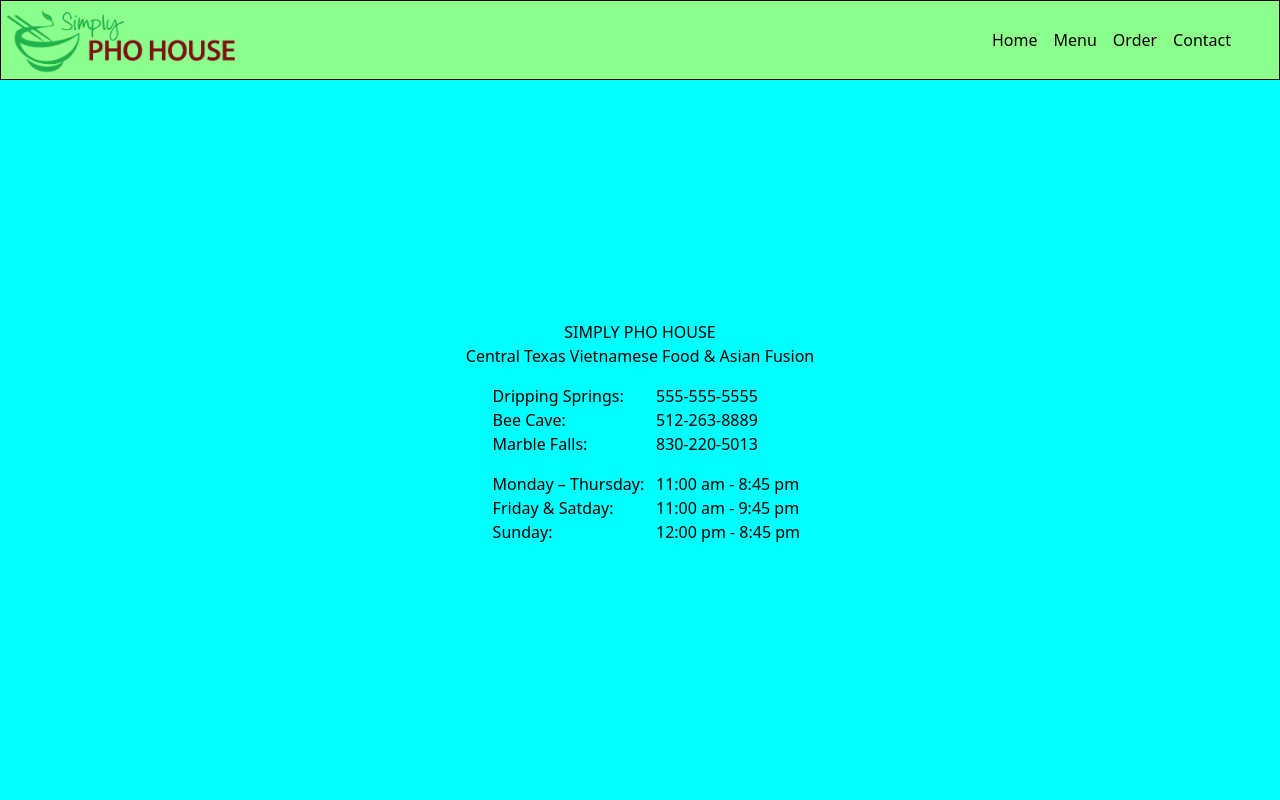
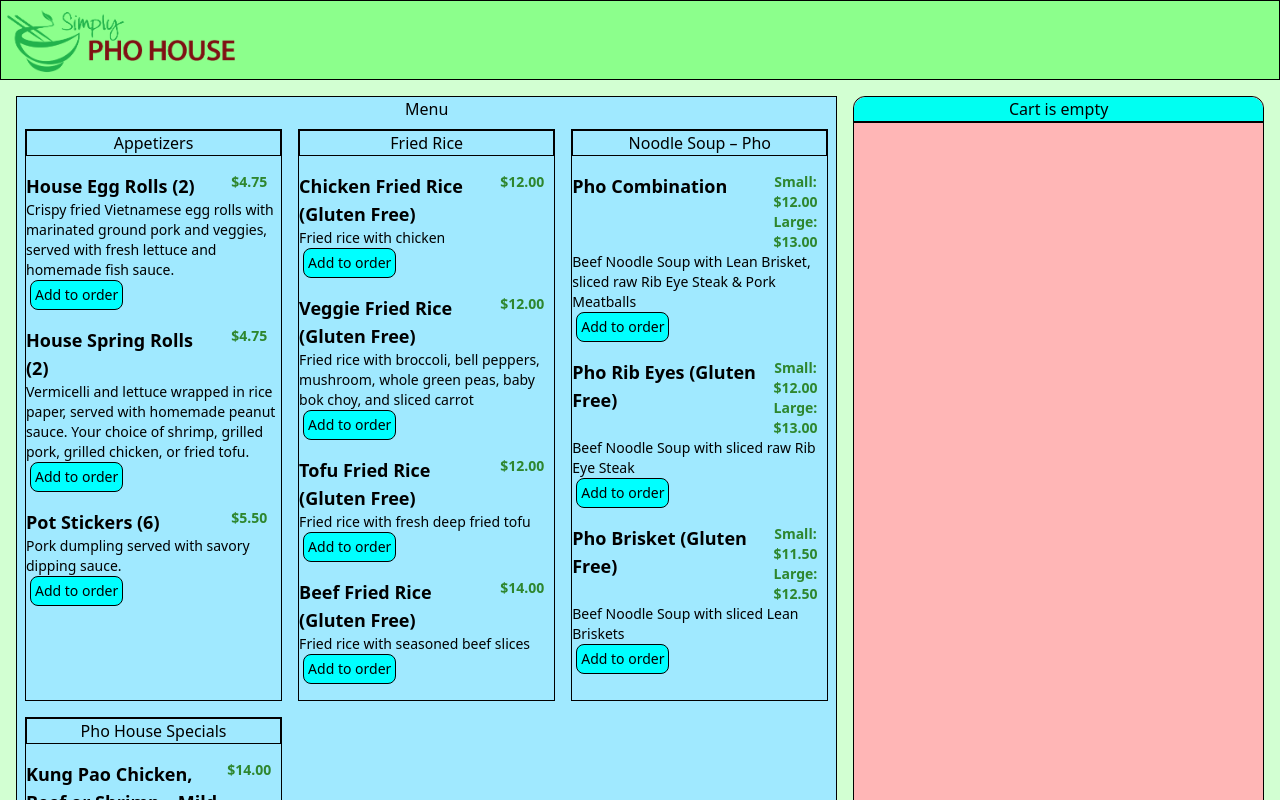
Before and after one commit to fremen432/ReactJS-Restaurant-Website, a React (Create React App) app: page /order in a window 1280 px wide. Built offline with nearby package versions, Linux system fonts and the light colour scheme.

Commit message:
fixed navigation between two pages

```diff
--- a/src/App.js
+++ b/src/App.js
@@ -1,9 +1,6 @@
 import './App.scss';
 
-// import Router from 'react-router-dom'
-import { BrowserRouter as Router, Route, Switch } from 'react-router-dom';
-import { useState } from 'react';
-
+import { BrowserRouter as Router, Routes, Route } from 'react-router-dom';
 
 //  Page imports
 import Homepage from './pages/HomePage/HomePage';
@@ -11,21 +8,14 @@
 
 function App() {
 
-  const [cartItems, setCartItems] = useState([]);
-
   return (
     <div className="App">
-
-      <Homepage />
-      {/* <OrderPage countCartItems={cartItems.length}/> */}
-
-
-      {/* <Router>
-        <Switch>
-          <Route exact path='/' component={Homepage}/>
-        </Switch>
-      </Router> */}
-
+      <Router>
+        <Routes>
+          <Route exact path='/' element={<Homepage />} />
+          <Route exact path='/order' element={<OrderPage />} />
+        </Routes>
+      </Router>
     </div>
   );
 }
--- a/src/pages/HomePage/components/Header/Header.jsx
+++ b/src/pages/HomePage/components/Header/Header.jsx
@@ -2,9 +2,9 @@
     <li className="dropdown">
         <span>Order</span>
         <ul className="dropdown-content">
-            <li className="dropdown-location"><a href="#">Dripping Springs</a></li>
-            <li className="dropdown-location"><a href="#">Bee Cave</a></li>
-            <li className="dropdown-location"><a href="#">Marble Falls</a></li>
+            <li className="dropdown-location"><a href="/order">Dripping Springs</a></li>
+            <li className="dropdown-location"><a href="/order">Bee Cave</a></li>
+            <li className="dropdown-location"><a href="/order">Marble Falls</a></li>
         </ul>
     </li>
 
@@ -12,14 +12,14 @@
     return (
         <div id="SECTION__Header" className="Header box">
             <div className="logo">
-            <a href="#Home">
+                <a href="/">
                     <img className="" src="assets/Simply-Pho-House.png" alt="restaurant logo" />
                 </a>
             </div>
             <ul className="navbar_elements">
                 <li><a href="#Home">Home</a></li>
                 <li><a href="#Menu">Menu</a></li>
-            <DropDown/>
+                <DropDown />
                 <li><a href="#Contact">Contact</a></li>
             </ul>
         </div>
--- a/src/pages/OrderPage/components/Header/Header.jsx
+++ b/src/pages/OrderPage/components/Header/Header.jsx
@@ -11,7 +11,7 @@
     return (
         <div id="SECTION__Header" className=" OrderPage_Header Header box flex justify-between cbm-green">
             <div className="logo">
-                <a href="#Home">
+                <a href="/">
                     <img className="" src="assets/Simply-Pho-House.png" alt="restaurant logo" />
                 </a>
             </div>
```
Lines whose indentation alone changed are shown as unchanged.
